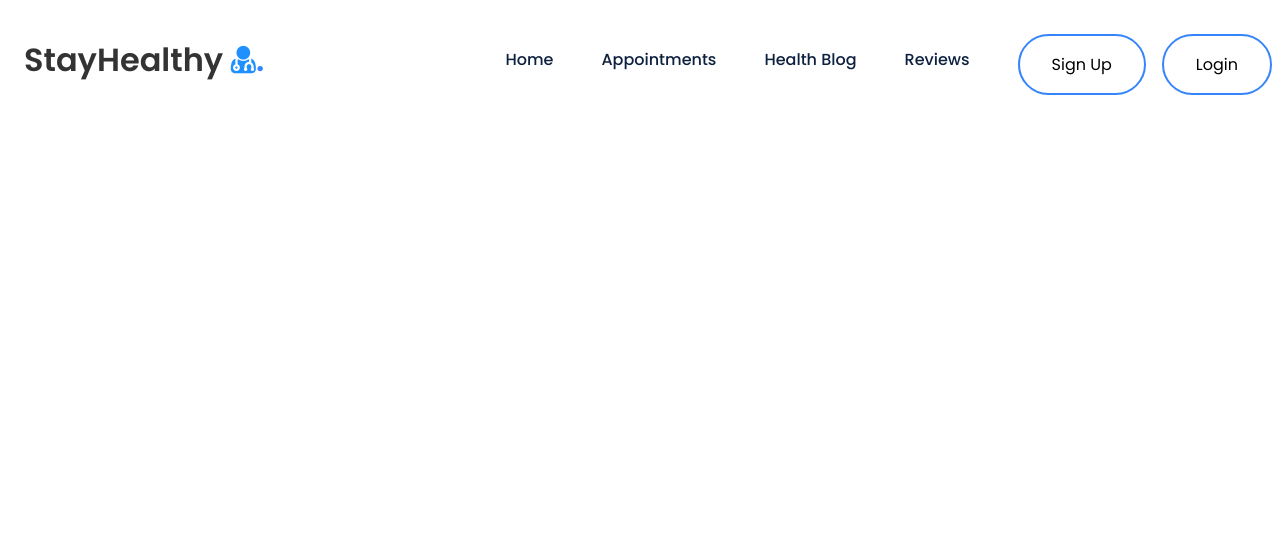
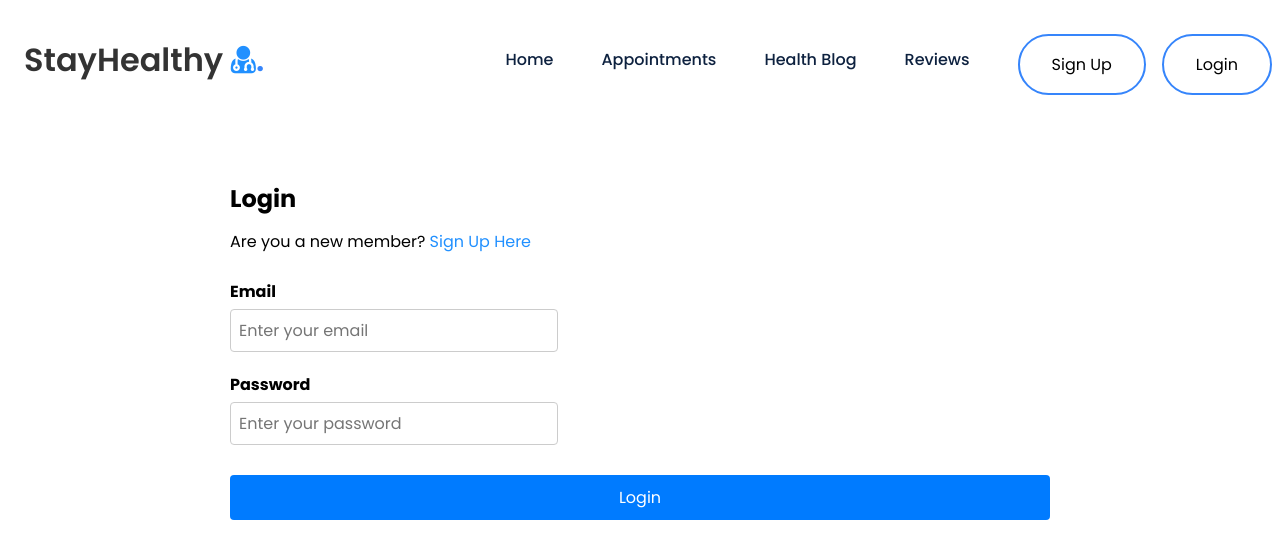
Before and after one commit to annapaula20/Med_appt_project, a React (Create React App) app: page /Login in a window 1280 px wide. Shown: the top 558 px of the page. Built offline with nearby package versions, Linux system fonts and the light colour scheme.

Commit message:
fixing sign up and login components

```diff
--- a/src/App.js
+++ b/src/App.js
@@ -14,8 +14,8 @@ function App() {
                 <Navbar />
                 <Routes>
                     <Route path='/' element={<Landing_Page/>}></Route>
-                    <Route path='/' element={<Sign_Up/>}></Route>
-                    <Route path='/' element={<Login/>}></Route>
+                    <Route path='/Sign_Up' element={<Sign_Up/>}></Route>
+                    <Route path='/Login' element={<Login/>}></Route>
                 </Routes>
             </BrowserRouter>
 
```
